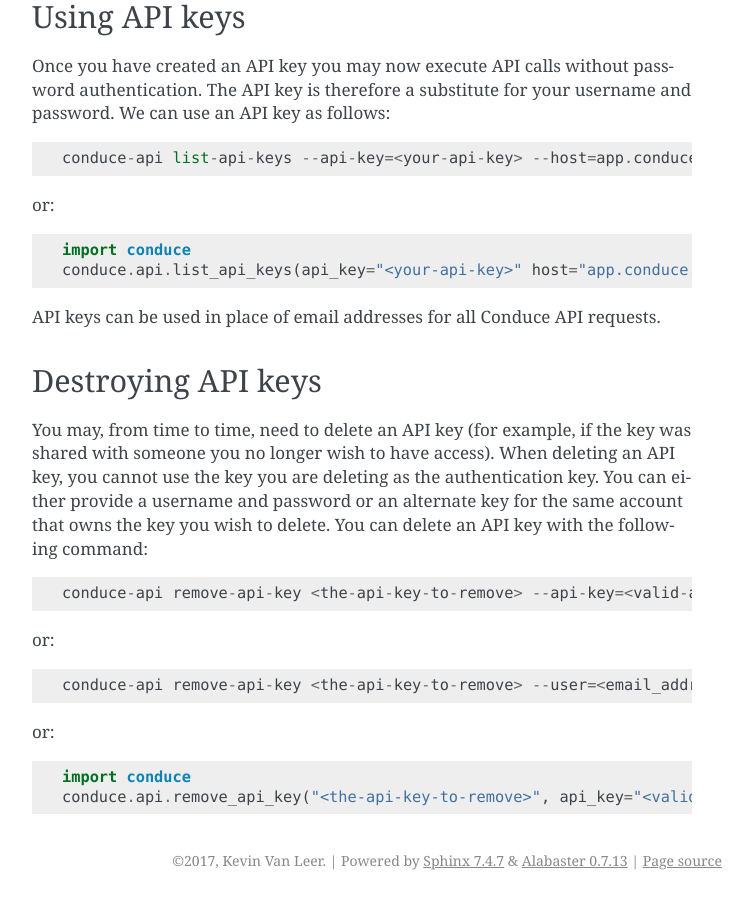
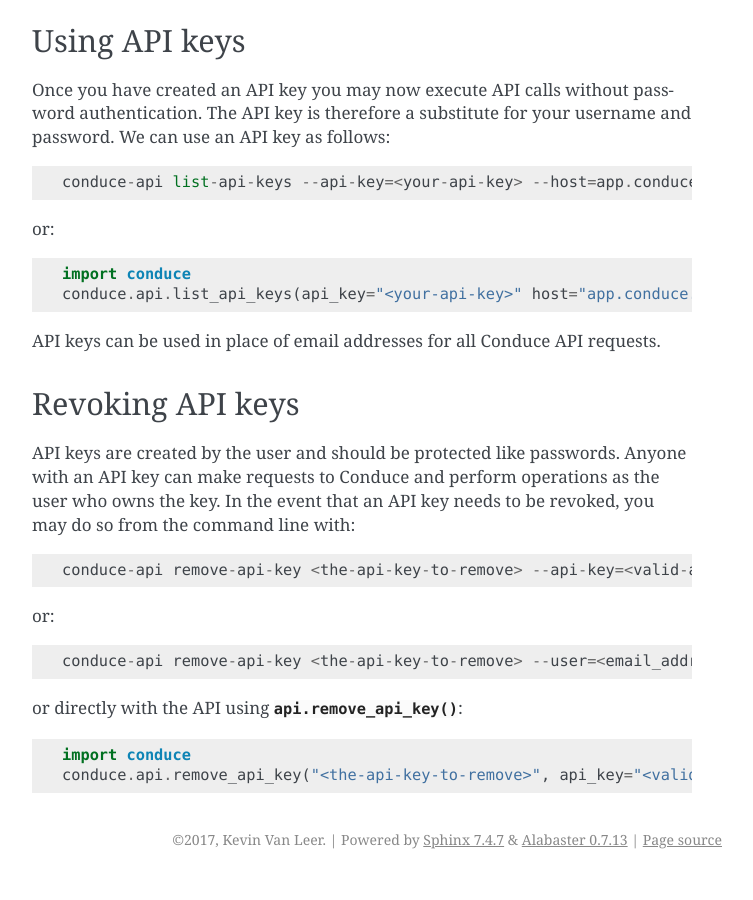
Before and after one commit to ConduceInc/conduce-python-api, a Sphinx documentation site: the page built from doc/source/api-key-creation.rst, in a window 1280 px wide and 900 px high, scrolled down 1441 px. Shown: the whole window, without its empty margins (388-1141 px from the left). Built offline with Sphinx 7.4.7, drawn with Linux system fonts in a browser that asks for light colours; formulas are drawn with MathJax 3; after the commit the page ends 2320 px from its top, so only the background shows below that; some of the changed text lies outside the part shown.

Commit message:
Update documentation

```diff
--- a/doc/source/api-key-creation.rst
+++ b/doc/source/api-key-creation.rst
@@ -4,7 +4,7 @@
 API Key Creation
 ====================
 
-API keys are used to authenticate requests made using the Conduce REST API.  API keys are created by the user and should be protected like passwords.  Anyone with an API key can make requests to Conduce and perform operations as the user who owns the key.
+API keys provide a flexible mechanism for granting access to your account and are used to authenticate requests made using the Conduce REST API.  You may create as many API keys as you need, and may wish to use different API keys for performing specific API operations.  API keys can also be used to grant others users temporary access to your account.
 
 Generally, there are three methods used to authenticate Conduce REST requests:
 
@@ -60,10 +60,10 @@
 API keys can be used in place of email addresses for all Conduce API requests.
 
 -------------------
-Destroying API keys
+Revoking API keys
 -------------------
 
-You may, from time to time, need to delete an API key (for example, if the key was shared with someone you no longer wish to have access).  When deleting an API key, you cannot use the key you are deleting as the authentication key.  You can either provide a username and password or an alternate key for the same account that owns the key you wish to delete.  You can delete an API key with the following command::
+API keys are created by the user and should be protected like passwords.  Anyone with an API key can make requests to Conduce and perform operations as the user who owns the key.  In the event that an API key needs to be revoked, you may do so from the command line with::
 
     conduce-api remove-api-key <the-api-key-to-remove> --api-key=<valid-api-key> --host=app.conduce.com
 
@@ -71,7 +71,7 @@
 
     conduce-api remove-api-key <the-api-key-to-remove> --user=<email_address> --host=app.conduce.com
 
-or::
+or directly with the API using :py:func:`api.remove_api_key`::
 
     import conduce
     conduce.api.remove_api_key("<the-api-key-to-remove>", api_key="<valid-api-key>", host="app.conduce.com")
```
